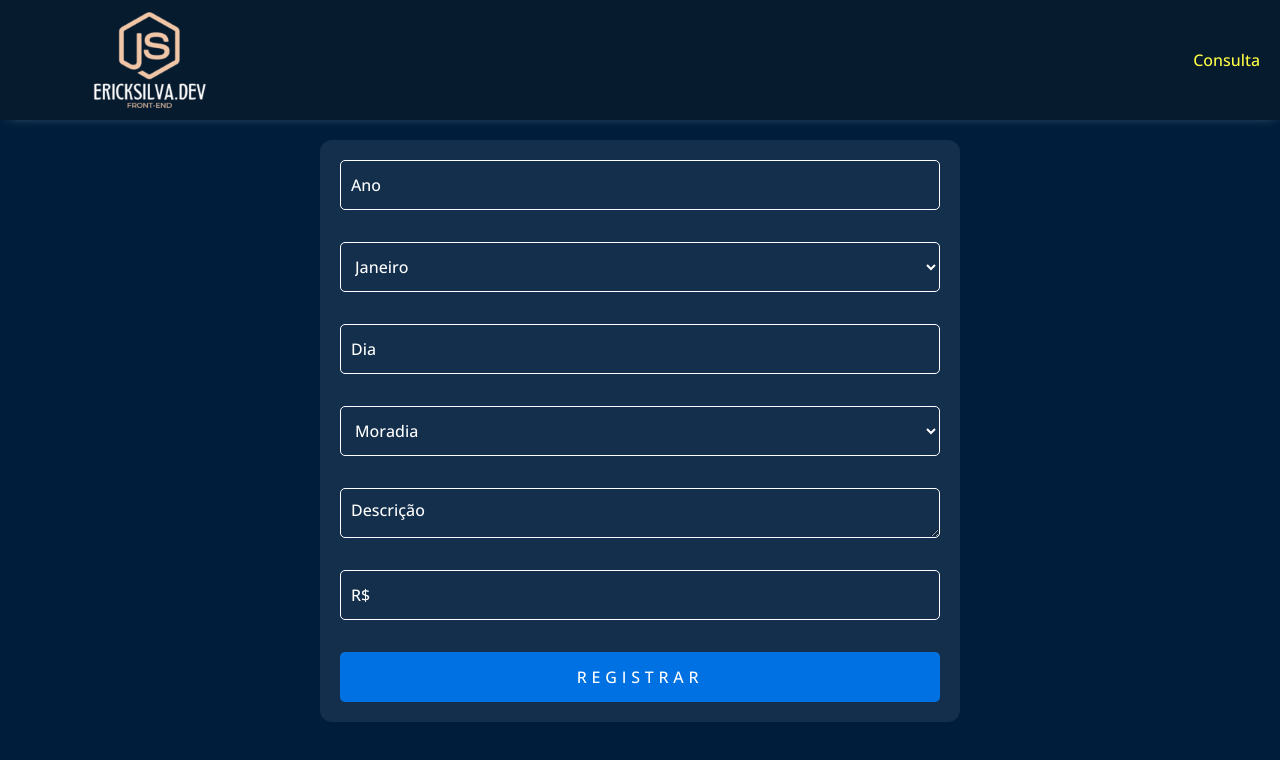
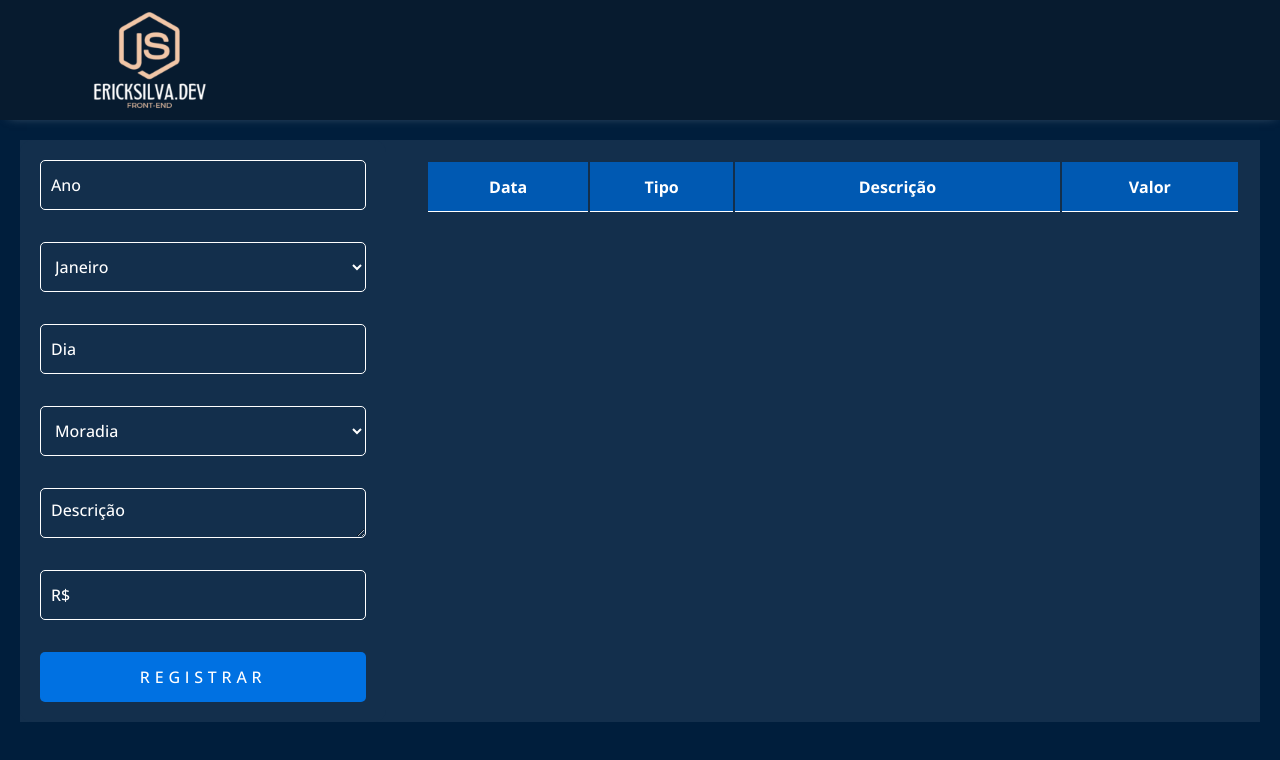
Before and after one commit to eiericksilva/orcamento_pessoal, a React (Vite) app: page / in a window 1280 px wide. Shown: the top 760 px of the page. Built offline with nearby package versions, Linux system fonts and the light colour scheme.

Commit message:
retirando rotas

```diff
--- a/src/App.jsx
+++ b/src/App.jsx
@@ -1,29 +1,32 @@
-import { BrowserRouter } from "react-router-dom";
-import { FRoutes } from "./routes";
 import { useEffect } from "react";
 import { useDespesasContext } from "./context/DespesasContext";
-import { GlobalStyle } from "./styles/global";
+import Form from "./components/Form";
+import Header from "./components/Header";
+import Table from "./components/Table";
+import "../src/styles/App.css";
+
 const App = () => {
   const { listaDespesas, setListaDespesas } = useDespesasContext();
-  const populateDB = () => {
-    let localDespesas = localStorage.getItem("minhas_despesas");
 
-    if (!localDespesas) {
-      console.log("array vazio setado no minhas_despesas");
-      localStorage.setItem("minhas_despesas", JSON.stringify([]));
-    } else {
-      localStorage.setItem("minhas_despesas", JSON.stringify(listaDespesas));
-      console.log("localDespesas do populateDB", listaDespesas);
+  useEffect(() => {
+    const despesaSalva = localStorage.getItem("lista_despesas");
+    if (despesaSalva) {
+      setListaDespesas(JSON.parse(despesaSalva));
     }
-  };
+  }, []);
+
   useEffect(() => {
-    populateDB();
+    localStorage.setItem("lista_despesas", JSON.stringify(listaDespesas));
   }, [listaDespesas]);
+
   return (
-    <BrowserRouter>
-      <GlobalStyle />
-      <FRoutes />
-    </BrowserRouter>
+    <div className="Container">
+      <Header />
+      <div className="Body">
+        <Form />
+        <Table />
+      </div>
+    </div>
   );
 };
 
--- a/src/components/Form/index.jsx
+++ b/src/components/Form/index.jsx
@@ -1,10 +1,10 @@
-import React, { useState, useEffect } from "react";
+import React, { useEffect } from "react";
 import { FormContainer } from "./styles";
 import { useForm } from "react-hook-form";
 import { yupResolver } from "@hookform/resolvers/yup";
 import * as yup from "yup";
+import DialogComponent from "../Dialog/DialogComponent";
 import { useDialogContext } from "../../context/DialogContext";
-import DialogComponent from "../Dialog/DialogComponent";
 import { useDespesasContext } from "../../context/DespesasContext";
 
 const schema = yup
@@ -50,8 +50,9 @@ const Form = ({ children }) => {
     }
   };
 
-  const onSubmit = (newRegister) => {
-    setListaDespesas([...listaDespesas, newRegister]);
+  const onSubmit = (novadespesa) => {
+    setListaDespesas([...listaDespesas, novadespesa]);
+    console.log("newItemAdd");
   };
 
   const {
--- a/src/components/Form/styles.js
+++ b/src/components/Form/styles.js
@@ -5,8 +5,8 @@ export const FormContainer = styled.form`
   flex-direction: column;
   gap: 16px;
   padding: 20px;
-  width: 50%;
-  margin: 20px auto;
+  width: 30%;
+  height: 80%;
   border-radius: 12px;
   background-color: #132f4c;
 
--- a/src/components/Header/index.jsx
+++ b/src/components/Header/index.jsx
@@ -1,19 +1,13 @@
 import React from "react";
-import { Link } from "react-router-dom";
-import { Container, LogoContainer, ListButtons } from "./styles";
+import { Container, LogoContainer } from "./styles";
 import Logo from "../../assets/images/eiericksilva.png";
 
-const Header = ({ page, path }) => {
+const Header = () => {
   return (
     <Container>
       <LogoContainer>
         <img src={Logo} alt="logo" />
       </LogoContainer>
-      <ListButtons>
-        <li>
-          <Link to={path}>{page}</Link>
-        </li>
-      </ListButtons>
     </Container>
   );
 };
--- a/src/components/Table/index.jsx
+++ b/src/components/Table/index.jsx
@@ -1,4 +1,4 @@
-import React, { useEffect } from "react";
+import React from "react";
 import { useDespesasContext } from "../../context/DespesasContext";
 import { TableContainer } from "./styles";
 
@@ -8,7 +8,6 @@ const Table = () => {
   return (
     <>
       <TableContainer>
-        <caption>Lista de Despesas</caption>
         <thead>
           <tr>
             <th>Data</th>
--- a/src/components/Table/styles.js
+++ b/src/components/Table/styles.js
@@ -3,10 +3,10 @@ import styled from "styled-components";
 export const TableContainer = styled.table`
   border: none;
   background-color: #132f4c;
-  width: 80%;
-  margin: 0 auto;
+  width: 70%;
+  max-height: 100%;
   overflow-y: auto;
-  padding: 10px;
+  padding: 20px;
 
   caption {
     text-transform: uppercase;
@@ -30,9 +30,9 @@ export const TableContainer = styled.table`
 
   td {
     color: #ffffff;
-    height: 30px;
     text-align: center;
     vertical-align: center;
     border-bottom: 1px solid #ffffff;
+    vertical-align: top;
   }
 `;
--- a/src/main.jsx
+++ b/src/main.jsx
@@ -3,9 +3,11 @@ import ReactDOM from "react-dom/client";
 import App from "./App";
 import { DialogProvider } from "./context/DialogContext";
 import { DespesasProvider } from "./context/DespesasContext";
+import { GlobalStyle } from "./styles/global";
 
 ReactDOM.createRoot(document.getElementById("root")).render(
   <React.StrictMode>
+    <GlobalStyle />
     <DespesasProvider>
       <DialogProvider>
         <App />
--- a/src/pages/Consulta.jsx
+++ /dev/null
@@ -1,55 +0,0 @@
-import React, { useEffect } from "react";
-import Header from "../components/Header";
-import { FormContainer } from "../components/Form/styles";
-import Table from "../components/Table";
-import { useDespesasContext } from "../context/DespesasContext";
-
-const Consulta = () => {
-  return (
-    <div>
-      <Header page="Home" path="/" />
-      <FormContainer>
-        <input placeholder="Ano" name="ano" />
-        <select name="mes">
-          <option value="" disabled>
-            Selecione o mês
-          </option>
-          <option value="janeiro">Janeiro</option>
-          <option value="fevereiro">Fevereiro</option>
-          <option value="março">Março</option>
-          <option value="abril">Abril</option>
-          <option value="maio">Maio</option>
-          <option value="junho">Junho</option>
-          <option value="julho">Julho</option>
-          <option value="agosto">Agosto</option>
-          <option value="setembro">Setembro</option>
-          <option value="outubro">Outubro</option>
-          <option value="novembro">Novembro</option>
-          <option value="dezembro">Dezembro</option>
-        </select>
-        <input placeholder="Dia" name="dia" />
-
-        <select defaultValue="moradia" name="tipo">
-          <option value="" disabled>
-            Tipo da despesa
-          </option>
-          <option value="moradia">Moradia</option>
-          <option value="alimentacao">Alimentação</option>
-          <option value="transporte">Transporte</option>
-          <option value="seguros">Seguros</option>
-          <option value="saude">Saúde</option>
-          <option value="higiene">Higiene</option>
-          <option value="impostos">Impostos</option>
-          <option value="lazer">Lazer</option>
-        </select>
-        <textarea id="descricao" placeholder="Descrição" name="descricao" />
-        <input placeholder="R$" name="valor" />
-
-        <button type="submit">Pesquisar</button>
-      </FormContainer>
-      <Table />
-    </div>
-  );
-};
-
-export default Consulta;
--- a/src/pages/Home.jsx
+++ /dev/null
@@ -1,13 +0,0 @@
-import React, { useEffect } from "react";
-import Form from "../components/Form";
-import Header from "../components/Header";
-const Home = () => {
-  return (
-    <div>
-      <Header page="Consulta" path="/consulta" />
-      <Form />
-    </div>
-  );
-};
-
-export default Home;
--- a/src/routes.jsx
+++ /dev/null
@@ -1,14 +0,0 @@
-import { Routes, Route } from "react-router-dom";
-/* pages */
-import Home from "./pages/Home";
-import Consulta from "./pages/Consulta";
-
-export const FRoutes = () => {
-  return (
-    <Routes>
-      <Route path="/" element={<Home />} />
-      <Route path="/consulta" element={<Consulta />} />
-      <Route path="*" element={<h1>URL não encontrada</h1>} />
-    </Routes>
-  );
-};
--- /dev/null
+++ b/src/styles/App.css
@@ -0,0 +1,9 @@
+.Container {
+    background-color: #001E3C;
+}
+.Body {
+    background-color: #132F4C;
+    margin: 20px;
+    display: flex;
+    gap: 20px;
+}
```
